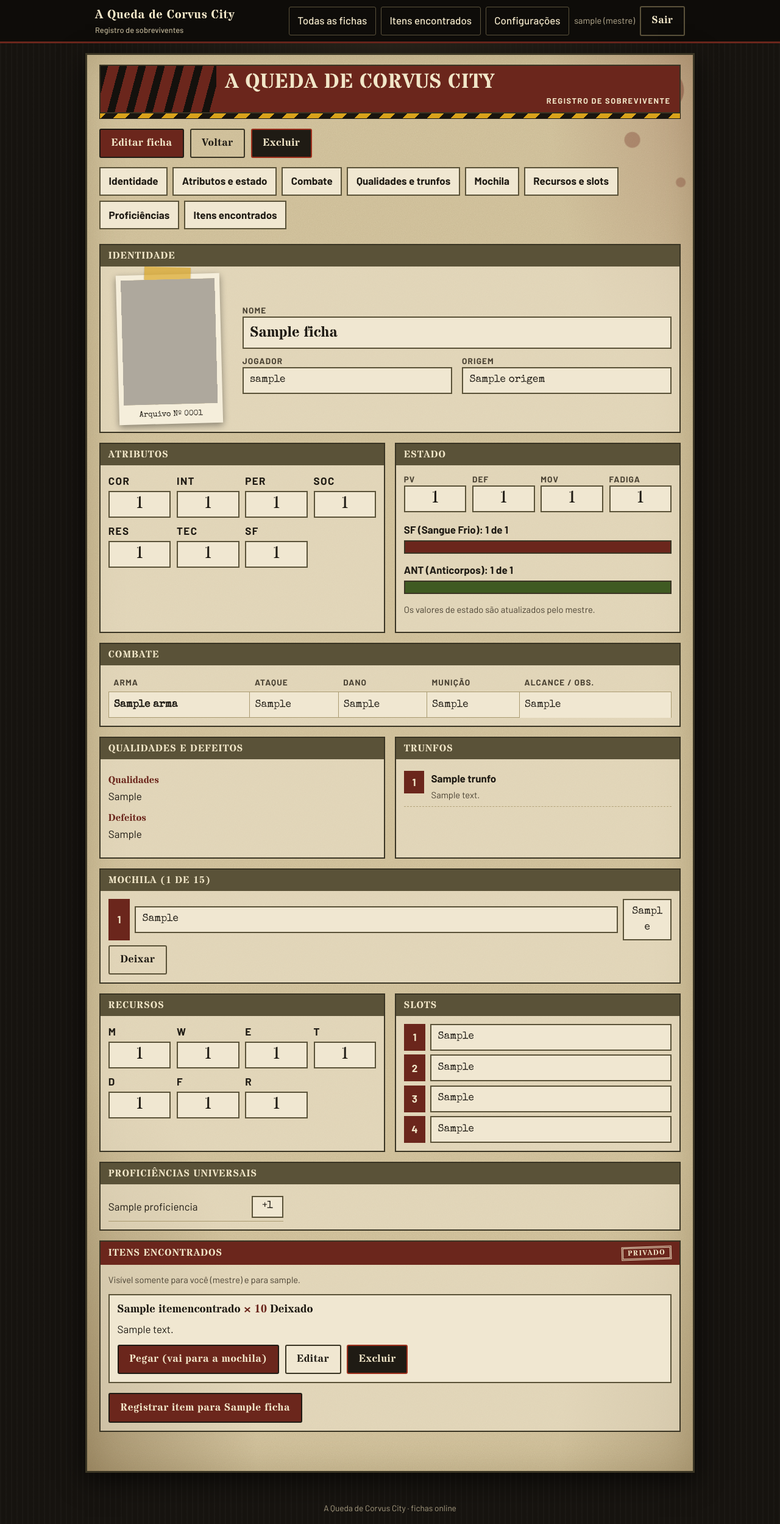
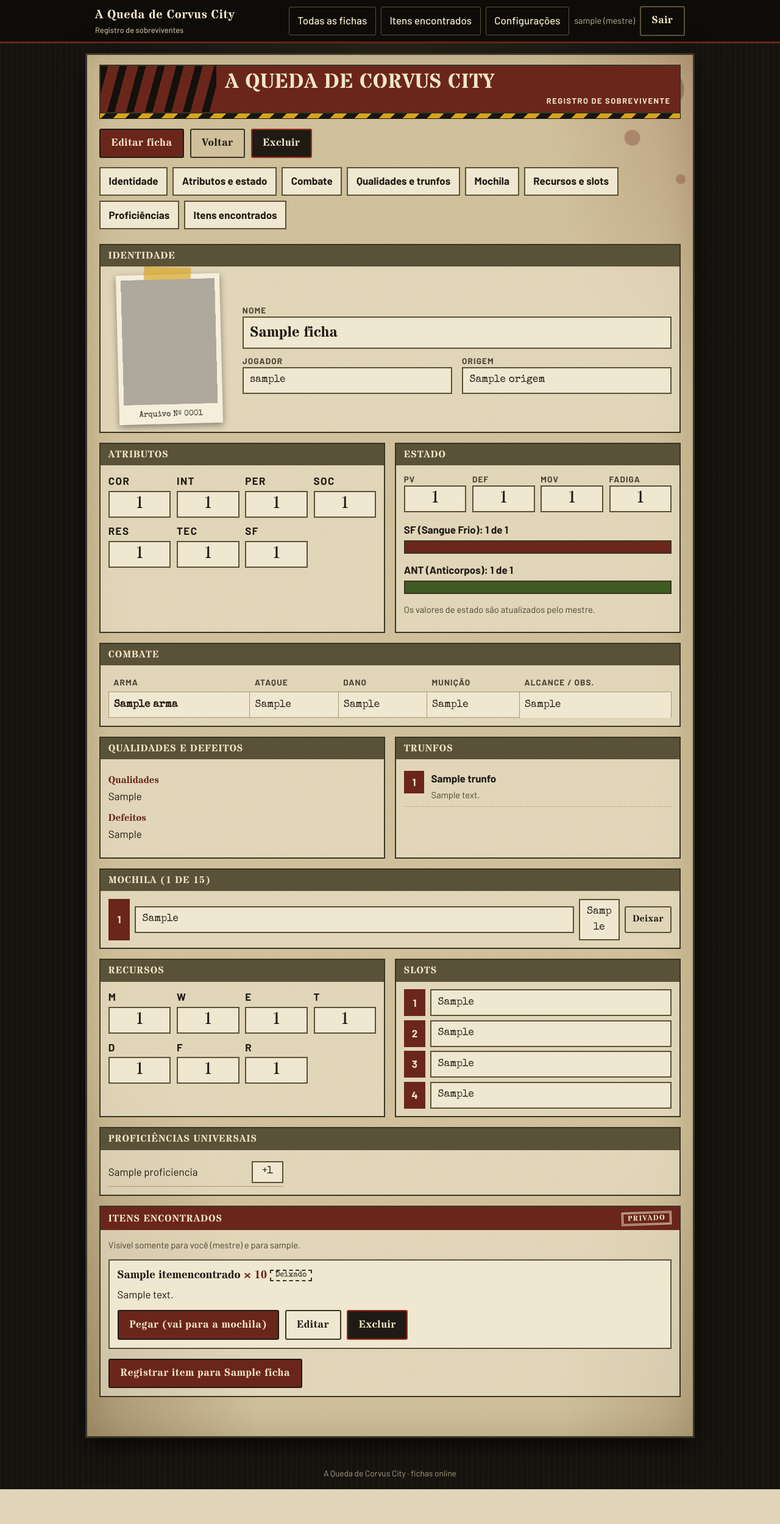
Before and after one commit to gabrielalveslopes/Ficha_RPG_Online, a Django app: page /fichas/1/ in a window 1280 px wide. Shown: the whole page at 61% size. After the commit the page ends 2442 px from the top, so only its background shows below. Run offline with Django 5.2, Linux system fonts and the light colour scheme; a user stored in the database is signed in; tables that the repository leaves empty hold one stand-in row (values such as "Sample post"); parts of the project's set-up code (start-up, migrations or seed data) failed here and were passed over; grey boxes are pictures that could not be loaded.

Commit message:
estilos dos botões da mochila e etiqueta deixado

```diff
--- a/static/css/zumbis.css
+++ b/static/css/zumbis.css
@@ -190,9 +190,12 @@ input[type="file"].campo { padding: .6rem; font-family: var(--corpo); }
 .num { background: var(--sangue); color: var(--creme); font-weight: 700; text-align: center; min-width: 2.1rem; padding: .35rem 0; align-self: start; }
 .lista-numerada li { display: flex; gap: .7rem; align-items: flex-start; padding: .4rem 0; border-bottom: 1px dashed #b3a37a; }
 .lista-mochila { display: grid; gap: .4rem; }
-.lista-mochila li { display: grid; grid-template-columns: 2.2rem 1fr 5rem; gap: .5rem; align-items: center; }
+.lista-mochila li { display: grid; grid-template-columns: 2.2rem 1fr 4.2rem auto; gap: .5rem; align-items: center; }
 .lista-mochila .num { align-self: stretch; display: flex; align-items: center; justify-content: center; }
 .lista-slots li { grid-template-columns: 2.2rem 1fr; }
+.form-inline { margin: 0; display: inline-flex; }
+.botao-mini { min-height: 44px; padding: .3rem .7rem; font-size: .95rem; }
+.etiqueta { display: inline-block; font-family: var(--maquina); font-size: .78rem; font-weight: 400; color: var(--tinta); border: 2px dashed var(--oliva-esc); padding: 0 .4rem; vertical-align: middle; }
 .caixa-slot { text-align: center; }
 .mochila-form { display: grid; gap: .5rem; }
 .mochila-form li { display: grid; grid-template-columns: 2.2rem 1fr; gap: .5rem; align-items: start; border-bottom: 1px dashed #b3a37a; padding-bottom: .4rem; }
```
